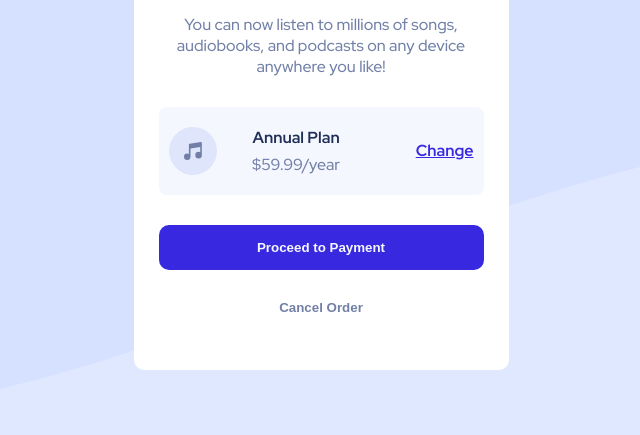
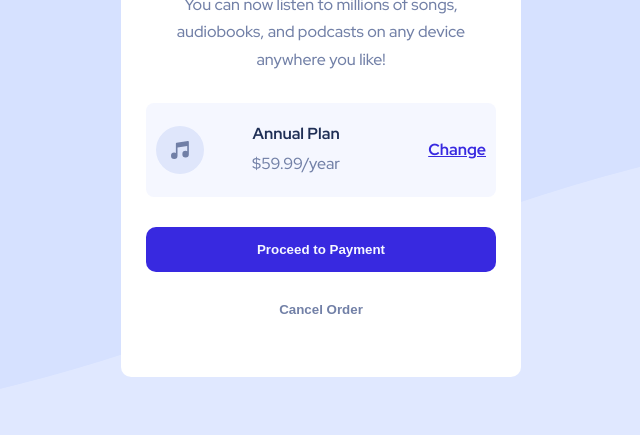
Before and after one commit to n3matt/order-summary, a plain HTML site: page index.html in a window 1280 px wide. Shown: the part 365-800 px from the top of the page, without its empty margins (319-959 px from the left). Drawn offline with Linux system fonts and the light colour scheme.

Commit message:
'.-.-.-.-.-'

```diff
--- a/style.css
+++ b/style.css
@@ -28,7 +28,7 @@ body {
 }
 
 main.main {
-    max-width: 375px;
+    max-width: 400px;
     text-align: center;
     background-color: #fff;
     border-radius: 10px;
@@ -52,7 +52,7 @@ main.main {
     justify-content: center;
     flex-direction: column;
     gap: 30px;
-    padding: 25px;
+    padding: 30px 25px;
 }
 
 .info h1 {
@@ -60,9 +60,14 @@ main.main {
     font-size: 28px;
 }
 
+.info > p {
+    margin-top: -20px;
+}
+
 .info p {
     color: var(--Desaturated);
     font-weight: 500;
+    line-height: 1.7;
 }
 
 
```
